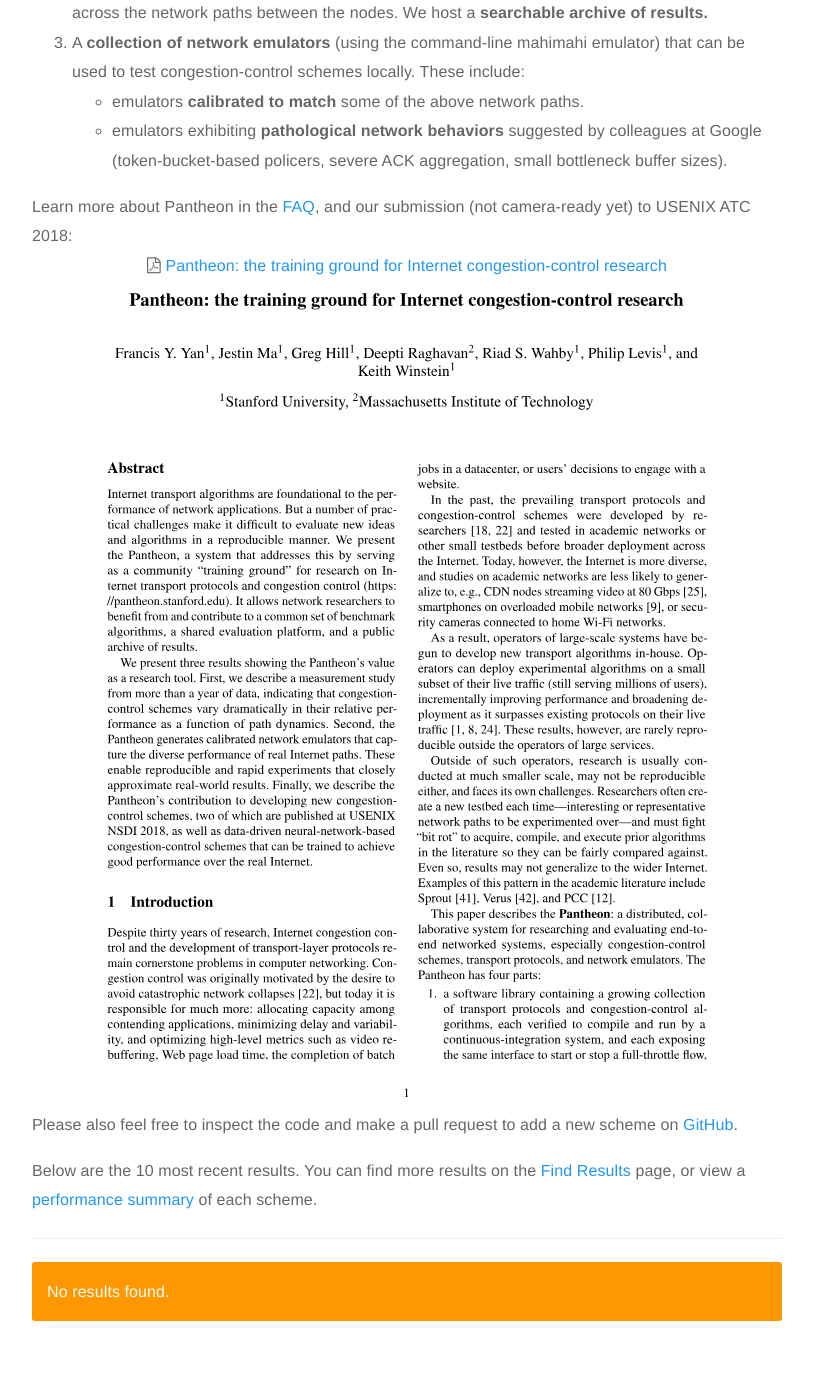
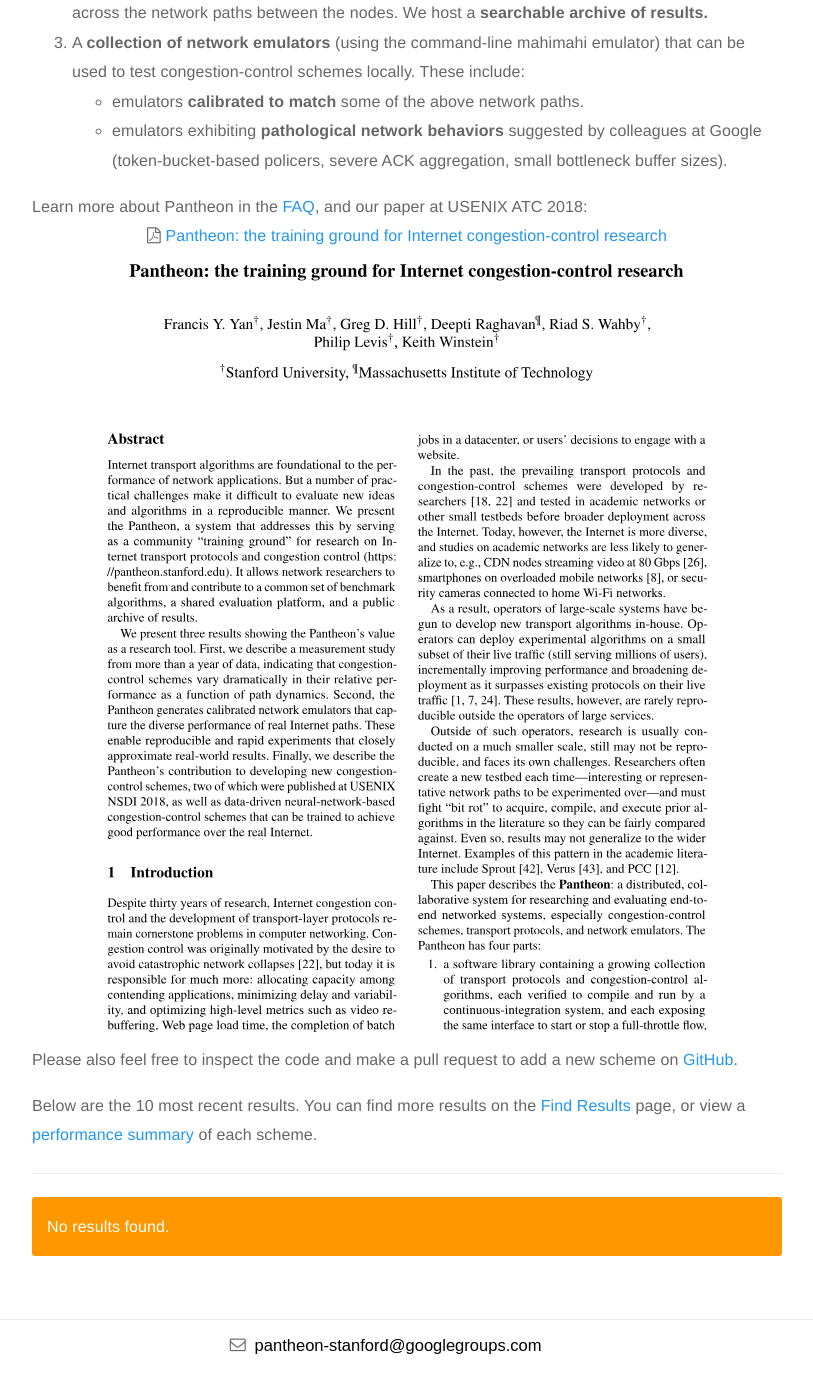
Before and after one commit to StanfordSNR/pantheon_website, a Django app: page / in a window 1280 px wide. Shown: the part 766-2146 px from the top of the page, without its empty margins (233-1046 px from the left). After the commit the page ends 2120 px from the top, so only its background shows below. Run offline with Django 3.2, Linux system fonts and the light colour scheme; data that the repository does not hold is empty; some libraries are stand-ins or nearby versions.

Commit message:
Update ATC camera ready and fix urllib.requests

```diff
--- a/pantheon/templates/pantheon/index.html
+++ b/pantheon/templates/pantheon/index.html
@@ -80,8 +80,7 @@
 
         <p>
           Learn more about Pantheon in the <a href="{% url 'faq' %}">FAQ</a>,
-          and our submission (not camera-ready yet)
-          to USENIX ATC 2018:<br>
+          and our paper at USENIX ATC 2018:<br>
           <span style="display:block; text-align:center">
             <i class="fa fa-file-pdf-o" aria-hidden="true"></i>
             <a href="{% static 'pantheon/documents/pantheon-paper.pdf' %}">
--- a/pantheon/views.py
+++ b/pantheon/views.py
@@ -1,7 +1,7 @@
 import json
 from datetime import datetime
 import numpy as np
-import urllib
+import urllib.request
 
 from django.http import HttpResponseRedirect, Http404
 from django.shortcuts import get_object_or_404, render
```
Also changed, not shown: pantheon/static/pantheon/images/pantheon-paper-page1.svg, 1 other file.
